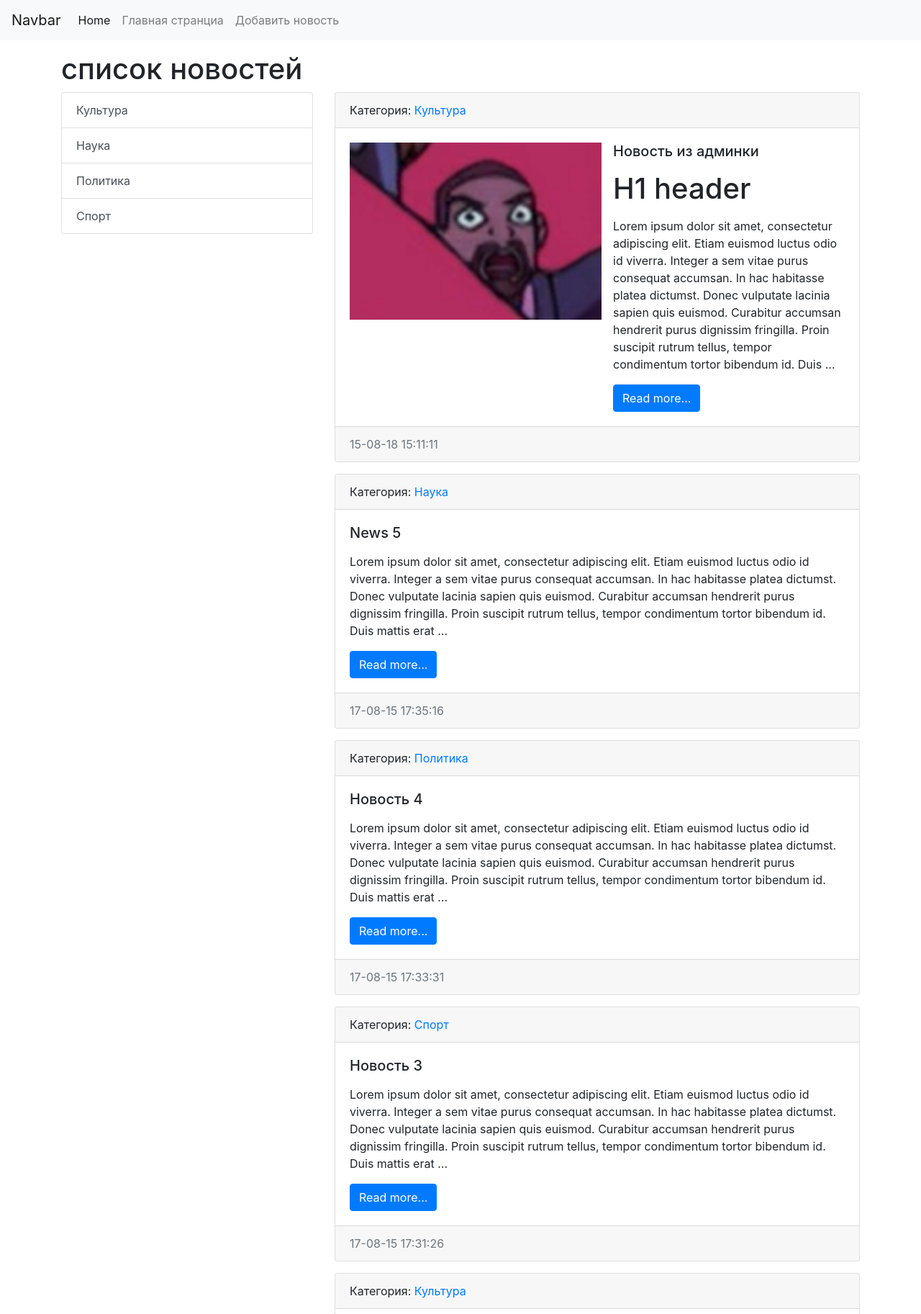
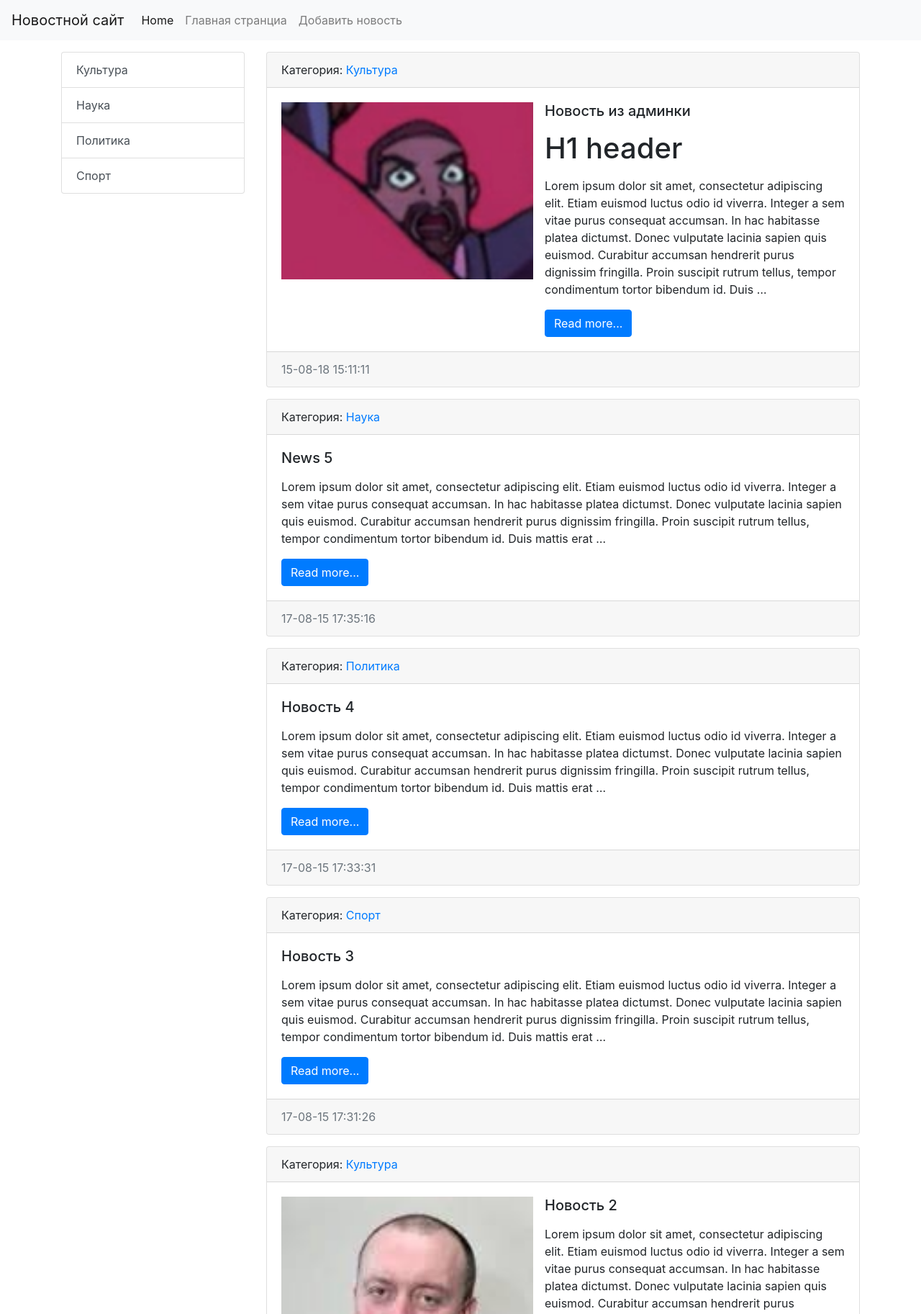
Before and after one commit to Artemiy-K/FirstProgramm, a Django app: page /news/ in a window 1280 px wide. Shown: the top 1825 px of the page at 72% size. Run offline with Django 4.2, Linux system fonts and the light colour scheme; data comes from the database, SQL or seed files in the repository.

Commit message:
create template inheritance

```diff
--- a/djangoman/djangoman/settings.py
+++ b/djangoman/djangoman/settings.py
@@ -60,8 +60,7 @@ ROOT_URLCONF = 'djangoman.urls'
 TEMPLATES = [
     {
         'BACKEND': 'django.template.backends.django.DjangoTemplates',
-        'DIRS': [BASE_DIR / 'templates']
-        ,
+        'DIRS': [BASE_DIR / 'templates', os.path.join(BASE_DIR, 'templates')],
         'APP_DIRS': True,
         'OPTIONS': {
             'context_processors': [
--- a/djangoman/news/templates/news/index.html
+++ b/djangoman/news/templates/news/index.html
@@ -1,50 +1,22 @@
-<!doctype html>
-<html lang="en">
-<head>
-    <meta charset="utf-8">
-    <meta name="viewport" content="width=device-width, initial-scale=1, shrink-to-fit=no">
+{% extends 'base.html' %}
 
-    <link rel="stylesheet" href="https://cdn.jsdelivr.net/npm/bootstrap@4.4.1/dist/css/bootstrap.min.css"
-          integrity="sha384-Vkoo8x4CGsO3+Hhxv8T/Q5PaXtkKtu6ug5TOeNV6gBiFeWPGFN9MuhOf23Q9Ifjh" crossorigin="anonymous">
+{% block title%}
+    {{ title }} : {{ block.super }}
+{% endblock %}
 
-    <title>{{ title }}</title>
-</head>
-<body>
+{% block sidebar %}
+    <div class="col-md-3">
+        <div class="list-group">
+            {% for item in categories %}
+                <a href="{% url 'category' item.pk %}"
+                   class="list-group-item list-group-item-action">{{ item.title }}</a>
+            {% endfor %}
+        </div>
+    </div>
+{% endblock %}
 
-
-
-<nav class="navbar navbar-expand-lg navbar-light bg-light">
-    <a class="navbar-brand" href="{% url 'home' %}">Navbar</a>
-    <button class="navbar-toggler" type="button" data-toggle="collapse" data-target="#navbarSupportedContent"
-            aria-controls="navbarSupportedContent" aria-expanded="false" aria-label="Toggle navigation">
-        <span class="navbar-toggler-icon"></span>
-    </button>
-
-    <div class="collapse navbar-collapse" id="navbarSupportedContent">
-        <ul class="navbar-nav mr-auto">
-            <li class="nav-item active">
-                <a class="nav-link" href="#">Home <span class="sr-only">(current)</span></a>
-            </li>
-            <li class="nav-item"><a class="nav-link" href="{% url 'home' %}">Главная странциа</a></li>
-            <li class="nav-item"><a class="nav-link" href="{% url 'home' %}">Добавить новость</a></li>
-
-        </ul>
-    </div>
-</nav>
-
-<div class="container mt-3">
-    <h1>{{ title }}</h1>
-    <div class="row">
-        <div class="col-md-4">
-            <div class="list-group">
-                {% for item in categories %}
-                <a href="{% url 'category' item.pk %}" class="list-group-item list-group-item-action">{{ item.title }}</a>
-                {% endfor %}
-            </div>
-        </div>
-
-
-        <div class="col-md-8">
+{% block content %}
+    <div class="col-md-9">
             {% for item in news %}
                 <div class="card mb-3">
                     <div class="card-header">
@@ -70,18 +42,4 @@
 
             {% endfor %}
         </div>
-    </div>
-</div>
-
-
-<script src="https://code.jquery.com/jquery-3.4.1.slim.min.js"
-        integrity="sha384-J6qa4849blE2+poT4WnyKhv5vZF5SrPo0iEjwBvKU7imGFAV0wwj1yYfoRSJoZ+n"
-        crossorigin="anonymous"></script>
-<script src="https://cdn.jsdelivr.net/npm/popper.js@1.16.0/dist/umd/popper.min.js"
-        integrity="sha384-Q6E9RHvbIyZFJoft+2mJbHaEWldlvI9IOYy5n3zV9zzTtmI3UksdQRVvoxMfooAo"
-        crossorigin="anonymous"></script>
-<script src="https://cdn.jsdelivr.net/npm/bootstrap@4.4.1/dist/js/bootstrap.min.js"
-        integrity="sha384-wfSDF2E50Y2D1uUdj0O3uMBJnjuUD4Ih7YwaYd1iqfktj0Uod8GCExl3Og8ifwB6"
-        crossorigin="anonymous"></script>
-</body>
-</html>
+{% endblock %}
--- a/djangoman/templates/base.html
+++ b/djangoman/templates/base.html
@@ -13,24 +13,7 @@
 
 
 
-<nav class="navbar navbar-expand-lg navbar-light bg-light">
-    <a class="navbar-brand" href="{% url 'home' %}">Navbar</a>
-    <button class="navbar-toggler" type="button" data-toggle="collapse" data-target="#navbarSupportedContent"
-            aria-controls="navbarSupportedContent" aria-expanded="false" aria-label="Toggle navigation">
-        <span class="navbar-toggler-icon"></span>
-    </button>
-
-    <div class="collapse navbar-collapse" id="navbarSupportedContent">
-        <ul class="navbar-nav mr-auto">
-            <li class="nav-item active">
-                <a class="nav-link" href="#">Home <span class="sr-only">(current)</span></a>
-            </li>
-            <li class="nav-item"><a class="nav-link" href="{% url 'home' %}">Главная странциа</a></li>
-            <li class="nav-item"><a class="nav-link" href="{% url 'home' %}">Добавить новость</a></li>
-
-        </ul>
-    </div>
-</nav>
+{% include 'inc/_nav.html' %}
 
 <div class="container mt-3">
     <div class="row">
--- /dev/null
+++ b/djangoman/templates/inc/_nav.html
@@ -0,0 +1,18 @@
+<nav class="navbar navbar-expand-lg navbar-light bg-light">
+    <a class="navbar-brand" href="{% url 'home' %}">Новостной сайт</a>
+    <button class="navbar-toggler" type="button" data-toggle="collapse" data-target="#navbarSupportedContent"
+            aria-controls="navbarSupportedContent" aria-expanded="false" aria-label="Toggle navigation">
+        <span class="navbar-toggler-icon"></span>
+    </button>
+
+    <div class="collapse navbar-collapse" id="navbarSupportedContent">
+        <ul class="navbar-nav mr-auto">
+            <li class="nav-item active">
+                <a class="nav-link" href="#">Home <span class="sr-only">(current)</span></a>
+            </li>
+            <li class="nav-item"><a class="nav-link" href="{% url 'home' %}">Главная странциа</a></li>
+            <li class="nav-item"><a class="nav-link" href="{% url 'home' %}">Добавить новость</a></li>
+
+        </ul>
+    </div>
+</nav>
```
Also changed, not shown: djangoman/news/templates/news/category.html (+10 -52 lines), djangoman/templates/inc/__init__.py (added).
